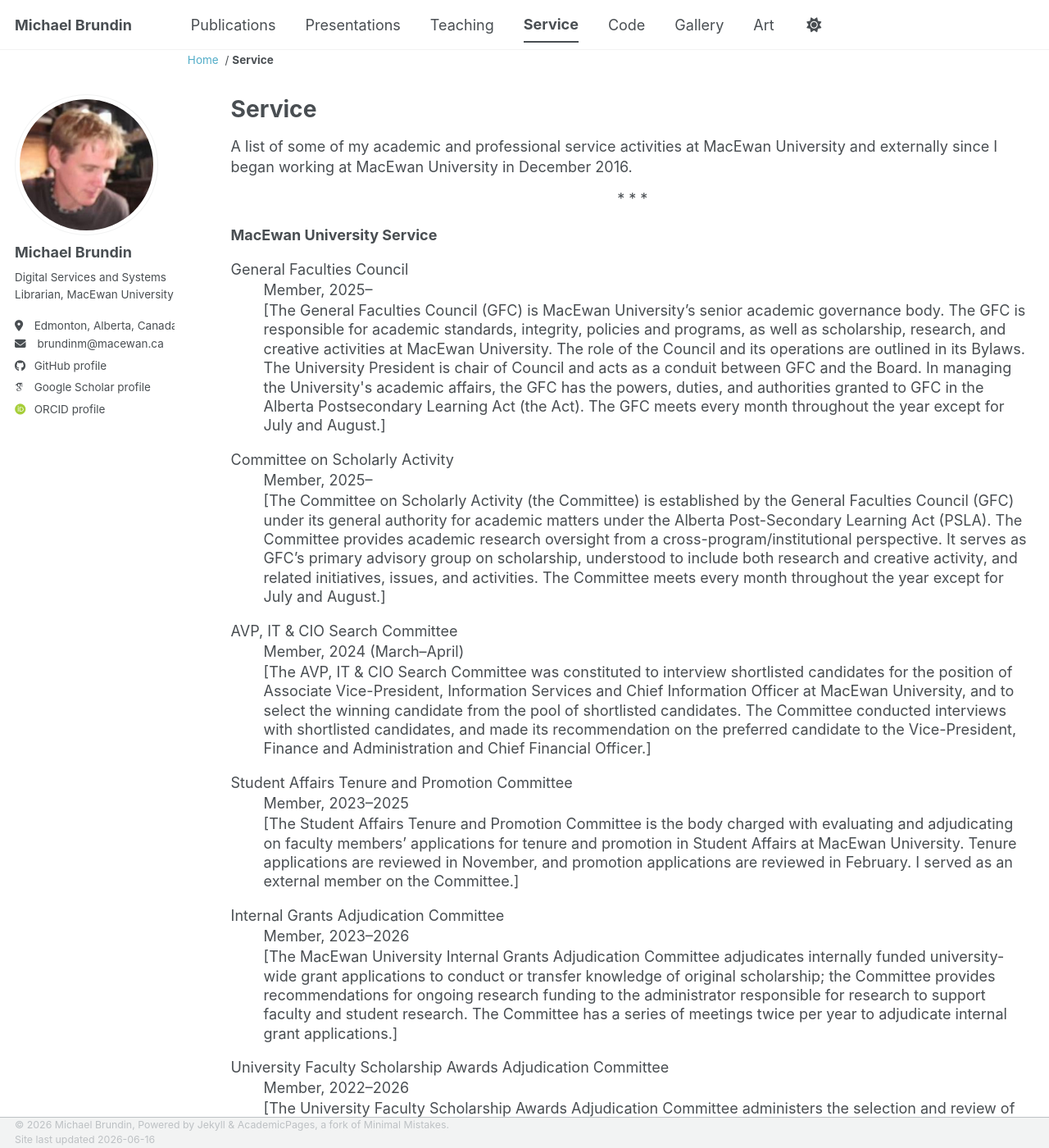
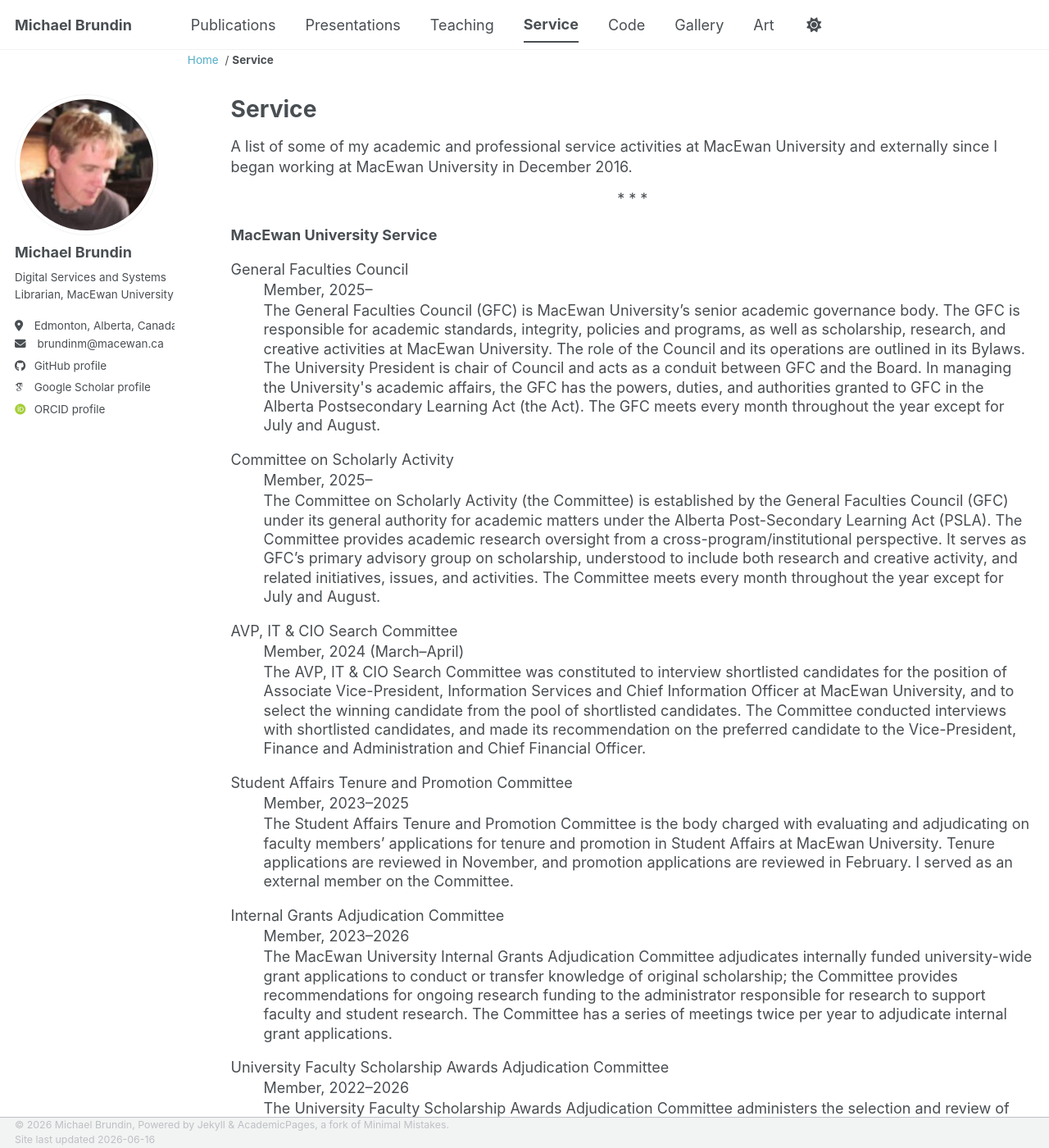
Before and after one commit to brundinm/brundinm.github.io, a Jekyll site: the page built from _pages/service.html, in a window 1280 px wide and 1400 px high. Shown: the whole window at 82% size. Built offline with Jekyll 4.4.1, drawn with Linux system fonts in a browser that asks for light colours; some web fonts are replaced; a script bundle is joined from its source files by our own code; library files that are not in the unit come from our copies; some of the changed text lies outside the part shown.

Commit message:
Update service.html

```diff
--- a/_pages/service.html
+++ b/_pages/service.html
@@ -59,57 +59,57 @@
 <dl>
     <dt>General Faculties Council</dt>
 	<dd>Member, 2025–</dd>
-	<dd>[The General Faculties Council (GFC) is MacEwan University’s senior academic governance body.  The GFC is responsible for academic standards, integrity, policies and programs, as well as scholarship, research, and creative activities at MacEwan University.  The role of the Council and its operations are outlined in its Bylaws.  The University President is chair of Council and acts as a conduit between GFC and the Board.  In managing the University's academic affairs, the GFC has the powers, duties, and authorities granted to GFC in the Alberta Postsecondary Learning Act (the Act).  The GFC meets every month throughout the year except for July and August.]</dd>
+	<dd>The General Faculties Council (GFC) is MacEwan University’s senior academic governance body.  The GFC is responsible for academic standards, integrity, policies and programs, as well as scholarship, research, and creative activities at MacEwan University.  The role of the Council and its operations are outlined in its Bylaws.  The University President is chair of Council and acts as a conduit between GFC and the Board.  In managing the University's academic affairs, the GFC has the powers, duties, and authorities granted to GFC in the Alberta Postsecondary Learning Act (the Act).  The GFC meets every month throughout the year except for July and August.</dd>
 </dl>
 <dl>
     <dt>Committee on Scholarly Activity</dt>
 	<dd>Member, 2025–</dd>
-	<dd>[The Committee on Scholarly Activity (the Committee) is established by the General Faculties Council (GFC) under its general authority for academic matters under the Alberta Post-Secondary Learning Act (PSLA).  The Committee provides academic research oversight from a cross-program/institutional perspective.  It serves as GFC’s primary advisory group on scholarship, understood to include both research and creative activity, and related initiatives, issues, and activities.  The Committee meets every month throughout the year except for July and August.]</dd>
+	<dd>The Committee on Scholarly Activity (the Committee) is established by the General Faculties Council (GFC) under its general authority for academic matters under the Alberta Post-Secondary Learning Act (PSLA).  The Committee provides academic research oversight from a cross-program/institutional perspective.  It serves as GFC’s primary advisory group on scholarship, understood to include both research and creative activity, and related initiatives, issues, and activities.  The Committee meets every month throughout the year except for July and August.</dd>
 </dl>
 <dl>
     <dt>AVP, IT & CIO Search Committee</dt>
 	<dd>Member, 2024 (March–April)</dd>
-	<dd>[The AVP, IT & CIO Search Committee was constituted to interview shortlisted candidates for the position of Associate Vice-President, Information Services and Chief Information Officer at MacEwan University, and to select the winning candidate from the pool of shortlisted candidates.  The Committee conducted interviews with shortlisted candidates, and made its recommendation on the preferred candidate to the Vice-President, Finance and Administration and Chief Financial Officer.]</dd>
+	<dd>The AVP, IT & CIO Search Committee was constituted to interview shortlisted candidates for the position of Associate Vice-President, Information Services and Chief Information Officer at MacEwan University, and to select the winning candidate from the pool of shortlisted candidates.  The Committee conducted interviews with shortlisted candidates, and made its recommendation on the preferred candidate to the Vice-President, Finance and Administration and Chief Financial Officer.</dd>
 </dl>
 <dl>
     <dt>Student Affairs Tenure and Promotion Committee</dt>
 	<dd>Member, 2023–2025</dd>
-	<dd>[The Student Affairs Tenure and Promotion Committee is the body charged with  evaluating and adjudicating on faculty members’ applications for tenure and promotion in Student Affairs at MacEwan University.  Tenure applications are reviewed in November, and promotion applications are reviewed in February.  I served as an external member on the Committee.]</dd>
+	<dd>The Student Affairs Tenure and Promotion Committee is the body charged with  evaluating and adjudicating on faculty members’ applications for tenure and promotion in Student Affairs at MacEwan University.  Tenure applications are reviewed in November, and promotion applications are reviewed in February.  I served as an external member on the Committee.</dd>
 </dl>
 <dl>
     <dt>Internal Grants Adjudication Committee</dt>
 	<dd>Member, 2023–2026</dd>
-	<dd>[The MacEwan University Internal Grants Adjudication Committee adjudicates internally funded university-wide grant applications to conduct or transfer knowledge of original scholarship; the Committee provides recommendations for ongoing research funding to the administrator responsible for research to support faculty and student research.  The Committee has a series of meetings twice per year to adjudicate internal grant applications.]</dd>
+	<dd>The MacEwan University Internal Grants Adjudication Committee adjudicates internally funded university-wide grant applications to conduct or transfer knowledge of original scholarship; the Committee provides recommendations for ongoing research funding to the administrator responsible for research to support faculty and student research.  The Committee has a series of meetings twice per year to adjudicate internal grant applications.</dd>
 </dl>
 <dl>
     <dt>University Faculty Scholarship Awards Adjudication Committee</dt>
 	<dd>Member, 2022–2026</dd>
-    <dd>[The University Faculty Scholarship Awards Adjudication Committee administers the selection and review of candidates for the Distinguished Research Award and for the title of Board of Governors Research Chair; these awards and titles recognize research and creative excellence of faculty whose scholarship has made significant contributions to society or the scholarly community within local, regional, national, or international contexts. This Committee meets as required by deadlines for applications and nominations, and at the call of the Chair.]</dd>
+    <dd>The University Faculty Scholarship Awards Adjudication Committee administers the selection and review of candidates for the Distinguished Research Award and for the title of Board of Governors Research Chair; these awards and titles recognize research and creative excellence of faculty whose scholarship has made significant contributions to society or the scholarly community within local, regional, national, or international contexts. This Committee meets as required by deadlines for applications and nominations, and at the call of the Chair.</dd>
 </dl>
 <dl>
     <dt>True North Science Boot Camp 2022 (TNSBC 2022)</dt>
 	<dd>Member of the Organizing Committee, 2022</dd>
-    <dd>[The 7th annual True North Science Boot Camp was hosted virtually by the John L. Haar Library (MacEwan University Library) at MacEwan University from 10 May 2022 to 12 May 2022, organized around the theme of community-based scholarship.  The True North Science Boot Camp (TNSBC) is a professional development event for librarians who support research in science, technology, engineering, and mathematics (STEM).]</dd>
+    <dd>The 7th annual True North Science Boot Camp was hosted virtually by the John L. Haar Library (MacEwan University Library) at MacEwan University from 10 May 2022 to 12 May 2022, organized around the theme of community-based scholarship.  The True North Science Boot Camp (TNSBC) is a professional development event for librarians who support research in science, technology, engineering, and mathematics (STEM).</dd>
 </dl>
 <dl>
     <dt>Lab Users Group (LUG)</dt>
 	<dd>Member, 2021–</dd>
-    <dd>[The Lab Users Group in an internal academic governance body that gathers the software requirements and manages technology standards for the next academic year for computers in the teaching laboratories, the Library, and the software installed on myApps for remote learning.]</dd>
+    <dd>The Lab Users Group in an internal academic governance body that gathers the software requirements and manages technology standards for the next academic year for computers in the teaching laboratories, the Library, and the software installed on myApps for remote learning.</dd>
 </dl>
 <dl>
     <dt>Priority Operational and Project Issues (POPI)</dt>
     <dd>Member, 2018–2023</dd>
-    <dd>[The Priority Operational and Project Issues group was comprised of managers of various MacEwan University IT units, and IT infrastructure and application updates and reporting on issues were provided by the members of this group during meetings. "Library Updates" were a standing agenda item for POPI meetings. This committee met monthly year-round.]</dd>
+    <dd>The Priority Operational and Project Issues group was comprised of managers of various MacEwan University IT units, and IT infrastructure and application updates and reporting on issues were provided by the members of this group during meetings. "Library Updates" were a standing agenda item for POPI meetings. This committee met monthly year-round.</dd>
 </dl>
 <dl>
     <dt>ITM Subcommittee for IT Standards Review</dt>
     <dd>Member, 2018–2023</dd>
-	<dd>[The ITM Subcommittee for IT Standards Review was responsible for reviewing and drafting the set of IT standards that define information technology standards at MacEwan University. This subcommittee usually met twice a month year round, although there were periods of inactivity.]</dd>
+	<dd>The ITM Subcommittee for IT Standards Review was responsible for reviewing and drafting the set of IT standards that define information technology standards at MacEwan University. This subcommittee usually met twice a month year-round, although there were periods of inactivity.</dd>
 </dl>
 <dl>
     <dt>Information and Technology Management (ITM) Committee</dt>
     <dd>Member, 2017–2023</dd>
-	<dd>[The ITM Committee oversaw the development and execution of the ITM strategic plan, addressed the alignment of the IT plan with academic and service requirements, informed service levels for technology access and support, and provided oversight on major projects. This committee met monthly throughout the fall and winter terms.]</dd>
+	<dd>The ITM Committee oversaw the development and execution of the ITM strategic plan, addressed the alignment of the IT plan with academic and service requirements, informed service levels for technology access and support, and provided oversight on major projects. This committee met monthly throughout the fall and winter terms.</dd>
 </dl>
 
 <p>
@@ -119,17 +119,17 @@
 <dl>
     <dt>NEOS Digitizing for Accessibility Working Group</dt>
 	<dd>Member, 2021–2024</dd>
-    <dd>[NEOS was the consortium of academic and special libraries in the greater Edmonton area that shared a catalog and an integrated library system (ILS). The NEOS Digitizing for Accessibility Working Group worked to make some NEOS member institutions Qualifying Authorities with the Internet Archive, which then allowed these Qualifying Authorities to provide access to certain Internet Archive resources to individuals with print disabilities, such as blind, low vision, and dyslexic users. As well, the NEOS Digitizing for Accessibility Working Group members could scan copyright-approved print items and contribute these scanned electronic resources with reformatting and remediation to the Internet Archive’s collections.]</dd>
+    <dd>NEOS was the consortium of academic and special libraries in the greater Edmonton area that shared a catalog and an integrated library system (ILS). The NEOS Digitizing for Accessibility Working Group worked to make some NEOS member institutions Qualifying Authorities with the Internet Archive, which then allowed these Qualifying Authorities to provide access to certain Internet Archive resources to individuals with print disabilities, such as blind, low vision, and dyslexic users. As well, the NEOS Digitizing for Accessibility Working Group members could scan copyright-approved print items and contribute these scanned electronic resources with reformatting and remediation to the Internet Archive’s collections.</dd>
 </dl>
 <dl>
     <dt>NEOS Discovery Committee</dt>
 	<dd>Member, 2020–2023</dd>
-    <dd>[NEOS was a consortium of academic, government and health libraries in the greater Edmonton area, who collaborated to share a catalog and integrated library system, and worked together on learning initiatives, document delivery, and a range of core library activities; MacEwan University Library was a member of the NEOS Library Consortium. The NEOS Discovery Committee facilitated communication, planning, and technical support between all NEOS libraries with respect to discovery systems, discovery services, and discovery layer infrastructure.]</dd>
+    <dd>NEOS was a consortium of academic, government and health libraries in the greater Edmonton area, who collaborated to share a catalog and integrated library system, and worked together on learning initiatives, document delivery, and a range of core library activities; MacEwan University Library was a member of the NEOS Library Consortium. The NEOS Discovery Committee facilitated communication, planning, and technical support between all NEOS libraries with respect to discovery systems, discovery services, and discovery layer infrastructure.</dd>
 </dl>
 <dl>
     <dt>Canadian Web Archiving Coalition (CWAC), Training Interest Group</dt>
     <dd>Member, 2018–2024</dd>
-    <dd>[Under the auspices of the Canadian Association of Research Libraries (CARL) Digital Preservation Working Group (DPWG), CWAC was an initiative to develop an inclusive web archiving community of practice within Canadian archives, libraries, and other cultural memory institutions.]</dd>
+    <dd>Under the auspices of the Canadian Association of Research Libraries (CARL) Digital Preservation Working Group (DPWG), CWAC was an initiative to develop an inclusive web archiving community of practice within Canadian archives, libraries, and other cultural memory institutions.</dd>
 </dl>
 <dl>
     <dt>Guest lectures at the School of Library and Information Studies, University of Alberta</dt>
```
